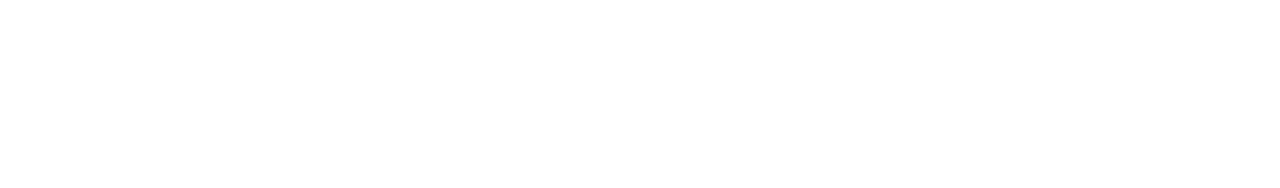
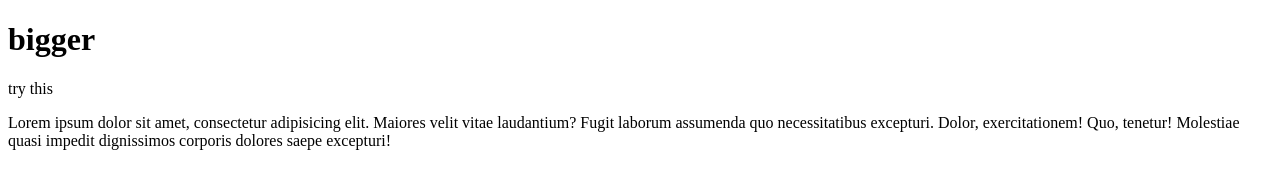
Before and after one commit to shadowdevelopment77/git_test, a plain HTML site: page html-boilerplate/index.html in a window 1280 px wide. Drawn offline with Linux system fonts and the light colour scheme.

Commit message:
next step of learning

```diff
--- a/html-boilerplate/index.html
+++ b/html-boilerplate/index.html
@@ -3,9 +3,11 @@
 <head>
     <meta charset="UTF-8">
     <meta name="viewport" content="width=device-width, initial-scale=1.0">
-    <title>Document</title>
+    <title>MY First Webpage</title>
 </head>
 <body>
-
+    <h1>bigger</h1>
+    <p>try this</p>
+    <p>Lorem ipsum dolor sit amet, consectetur adipisicing elit. Maiores velit vitae laudantium? Fugit laborum assumenda quo necessitatibus excepturi. Dolor, exercitationem! Quo, tenetur! Molestiae quasi impedit dignissimos corporis dolores saepe excepturi!</p>
 </body>
 </html>
```
